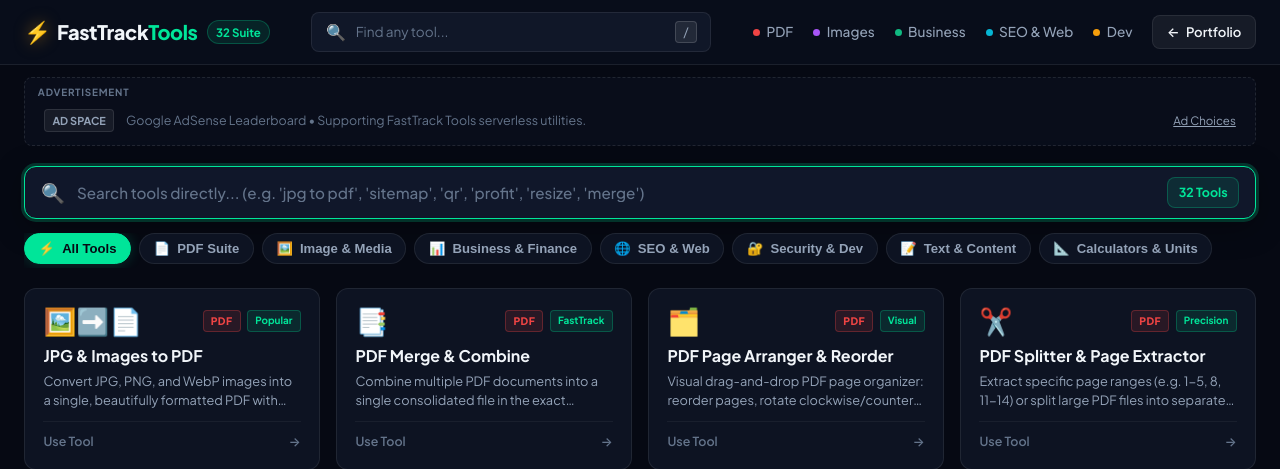
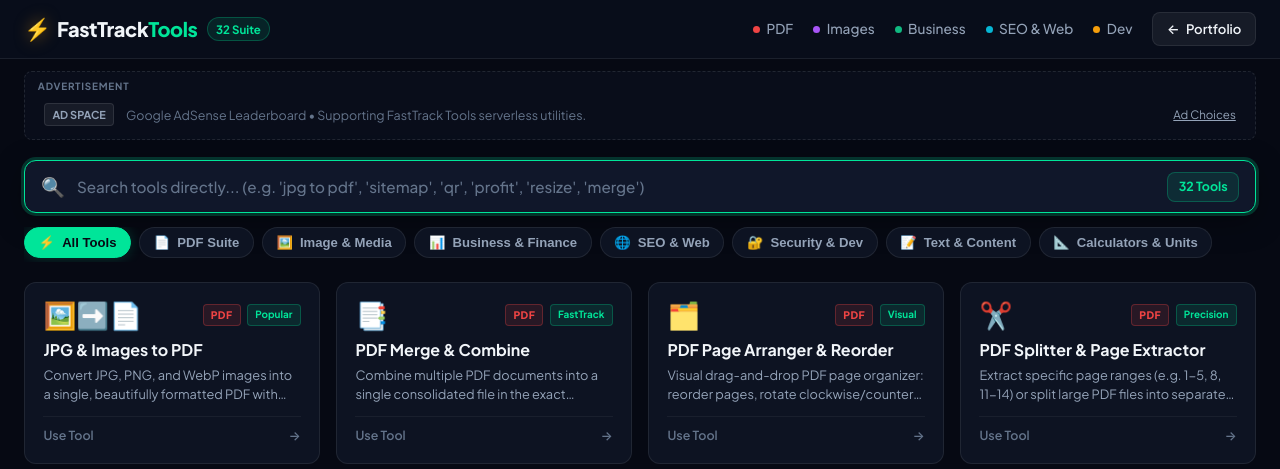
Before and after one commit to ShajjadKhan/p-portfolio, a Flask app: page /tools in a window 1280 px wide. Shown: the top 469 px of the page. Run offline with Flask 3, Linux system fonts and the light colour scheme; some libraries are stand-ins or nearby versions.

Commit message:
refactor: remove redundant search bar from navbar in favor of main direct search input

```diff
--- a/static/tools/js/tools-ui.js
+++ b/static/tools/js/tools-ui.js
@@ -186,7 +186,13 @@ function initCommandPalette() {
             document.activeElement.tagName !== 'INPUT' &&
             document.activeElement.tagName !== 'TEXTAREA') {
             e.preventDefault();
-            toggleCommandPalette(true);
+            const mainSearch = document.getElementById('main-search-input');
+            if (mainSearch) {
+                mainSearch.focus();
+                mainSearch.select();
+            } else {
+                toggleCommandPalette(true);
+            }
         } else if (e.key === 'Escape') {
             toggleCommandPalette(false);
         }
--- a/templates/tools/base.html
+++ b/templates/tools/base.html
@@ -55,13 +55,6 @@
                     <span class="logo-text">FastTrack<span class="brand-highlight">Tools</span></span>
                 </a>
                 <span class="version-badge">32 Suite</span>
-            </div>
-
-            <!-- Quick Header Search Trigger -->
-            <div class="header-search" onclick="toggleCommandPalette(true)">
-                <span class="search-icon">🔍</span>
-                <span class="search-placeholder">Find any tool...</span>
-                <kbd class="shortcut-key">/</kbd>
             </div>
 
             <nav class="nav-links">
```
